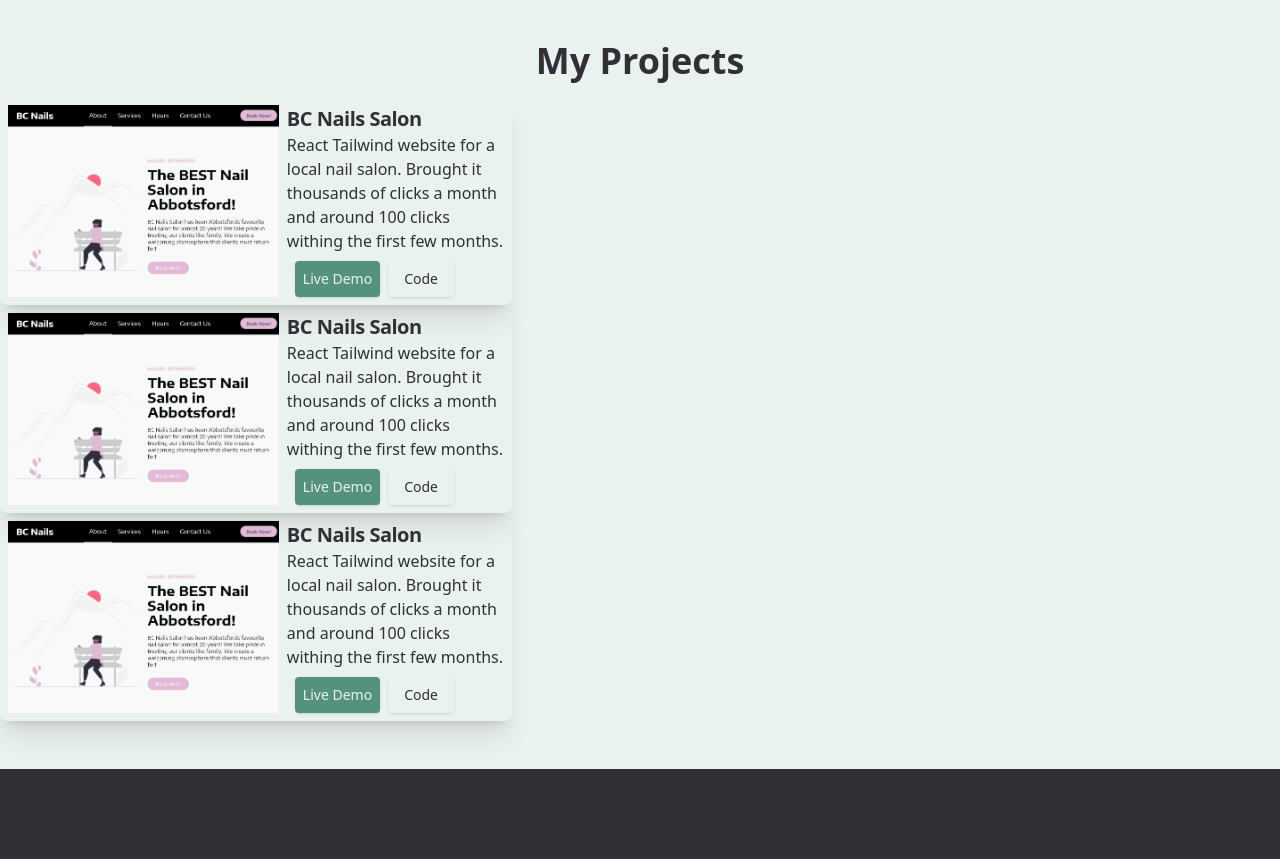
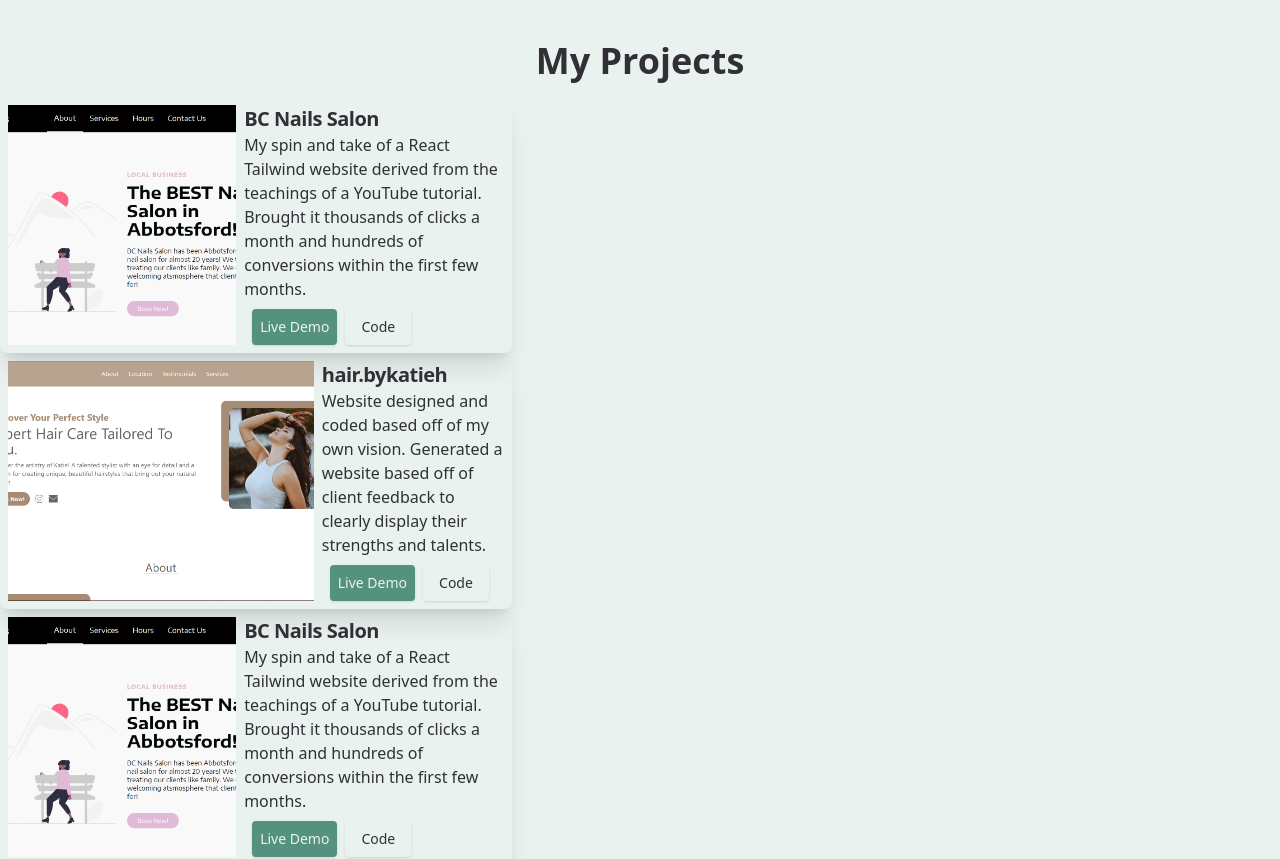
Before and after one commit to AyyyTran/AndyTranPortfolio, a React (Vite) app: page / in a window 1280 px wide. Shown: the part 2260-3119 px from the top of the page. Built offline with nearby package versions, Linux system fonts and the light colour scheme; the HTML template or start-up script is replaced by a standard one.

Commit message:
added props to project data.

```diff
--- a/src/Components/CardComponent.jsx
+++ b/src/Components/CardComponent.jsx
@@ -1,39 +1,27 @@
 import React from 'react';
-import ProjImage from '../Images/bcnails.png';
 
-export default function CardComponent() {
+export default function CardComponent(data) {
   return (
     <div className="text-secondary w-full p-2 rounded-lg shadow-xl lg:flex lg:max-w-lg">
       <div>
         <img
           className="object-cover w-full h-full"
-          src={[ProjImage]}
-          alt="image"
+          src={data.imageURL}
+          alt={data.imageDesc}
         />
       </div>
       <div className="pl-2">
         <h4 className="text-xl font-semibold tracking-tight text-blue-600">
-          BC Nails Salon
+          {data.heading}
         </h4>
-        <p className="mb-2 leading-normal">
-          React Tailwind website for a local nail salon. Brought it thousands of
-          clicks a month and around 100 clicks withing the first few months.
-        </p>
+        <p className="mb-2 leading-normal">{data.description}</p>
         <button className="px-2 mx-2 py-2 text-sm text-text-base bg-primary rounded shadow">
-          <a
-            href="https://bcnails.vercel.app/"
-            target="_blank"
-            rel="noopener noreferrer"
-          >
+          <a href={data.demoLink} target="_blank" rel="noopener noreferrer">
             Live Demo
           </a>
         </button>
         <button className="px-4 py-2 text-sm text-blue-100 bg-blue-500 rounded shadow">
-          <a
-            href="https://github.com/AyyyTran/bcnails"
-            target="_blank"
-            rel="noopener noreferrer"
-          >
+          <a href={data.codeLink} target="_blank" rel="noopener noreferrer">
             Code
           </a>
         </button>
--- a/src/Components/Projects.jsx
+++ b/src/Components/Projects.jsx
@@ -1,5 +1,6 @@
 import React from 'react';
 import CardComponent from './CardComponent';
+import ProjectData, {ProjectData2} from '../Data/ProjectData';
 
 const Projects = () => {
   return (
@@ -7,9 +8,30 @@ const Projects = () => {
       <div className="text-4xl font-bold text-secondary text-center py-4">
         My Projects
       </div>
-      <CardComponent />
-      <CardComponent />
-      <CardComponent />
+      <CardComponent
+        imageURL={ProjectData.imageURL}
+        heading={ProjectData.heading}
+        description={ProjectData.description}
+        imageDesc={ProjectData.imageDesc}
+        demoLink={ProjectData.demoLink}
+        codeLink={ProjectData.codeLink}
+      />
+      <CardComponent
+        imageURL={ProjectData2.imageURL}
+        heading={ProjectData2.heading}
+        description={ProjectData2.description}
+        imageDesc={ProjectData2.imageDesc}
+        demoLink={ProjectData2.demoLink}
+        codeLink={ProjectData2.codeLink}
+      />
+      <CardComponent
+        imageURL={ProjectData.imageURL}
+        heading={ProjectData.heading}
+        description={ProjectData.description}
+        imageDesc={ProjectData.imageDesc}
+        demoLink={ProjectData.demoLink}
+        codeLink={ProjectData.codeLink}
+      />
     </div>
   );
 };
--- /dev/null
+++ b/src/Data/ProjectData.js
@@ -0,0 +1,24 @@
+import BCNails from '../Images/bcnails.png';
+import hairbykatieh from '../Images/hairbykatieh.png';
+
+export const ProjectData = {
+  imageURL: BCNails,
+  heading: 'BC Nails Salon',
+  description:
+    'My spin and take of a React Tailwind website derived from the teachings of a YouTube tutorial. Brought it thousands of clicks a month and hundreds of conversions within the first few months.',
+  imageDesc: 'BC Nails Salon Website',
+  demoLink: 'https://bcnails.vercel.app/',
+  codeLink: 'https://github.com/AyyyTran/bcnails',
+};
+
+export const ProjectData2 = {
+  imageURL: hairbykatieh,
+  heading: 'hair.bykatieh',
+  description:
+    'Website designed and coded based off of my own vision. Generated a website based off of client feedback to clearly display their strengths and talents.',
+  imageDesc: 'hairbykatieh Website',
+  demoLink: 'https://hairbykatieh.vercel.app/',
+  codeLink: 'https://github.com/AyyyTran/hairbykatieh',
+};
+
+export default ProjectData;
```
Also changed, not shown: src/Images/hairbykatieh.png (added).
